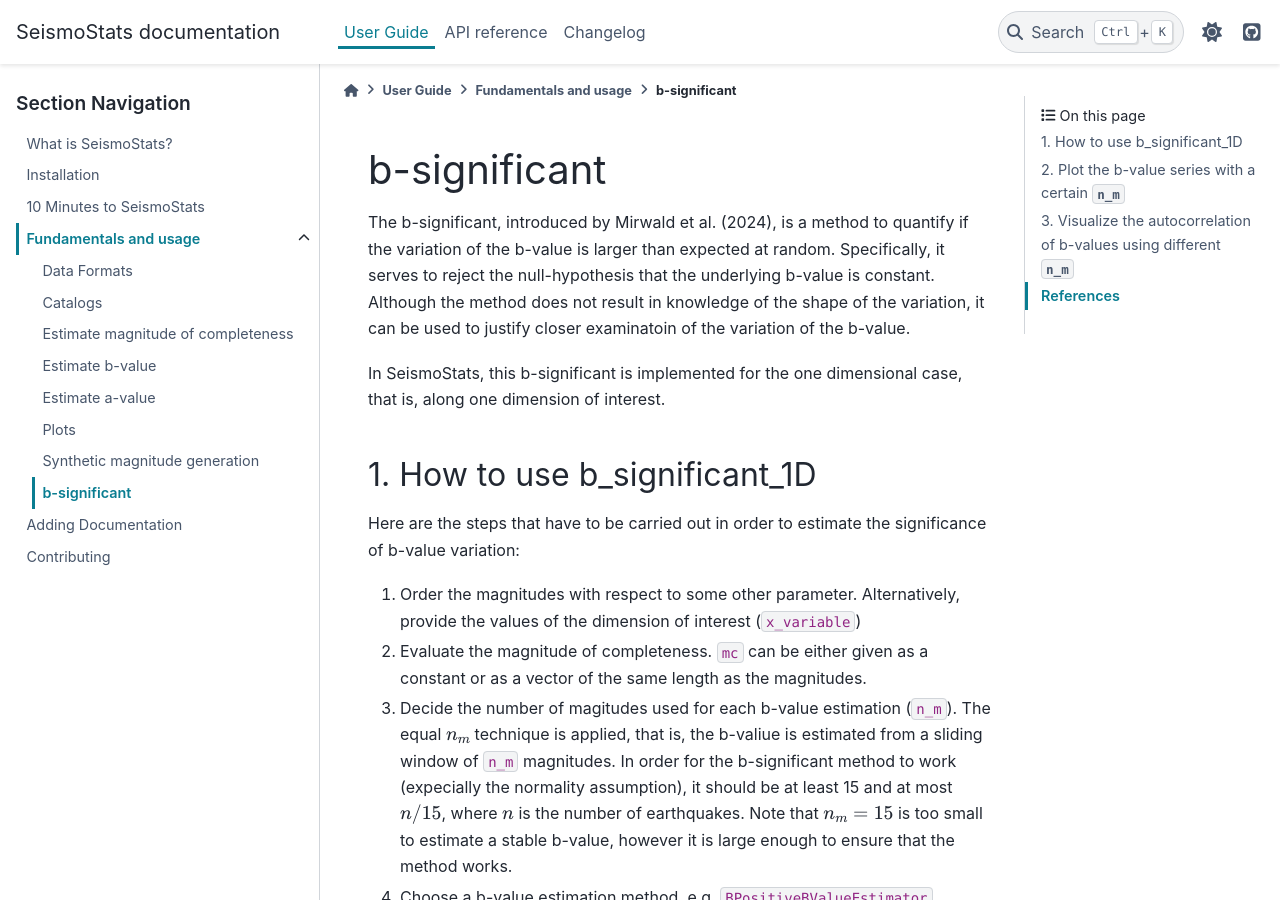
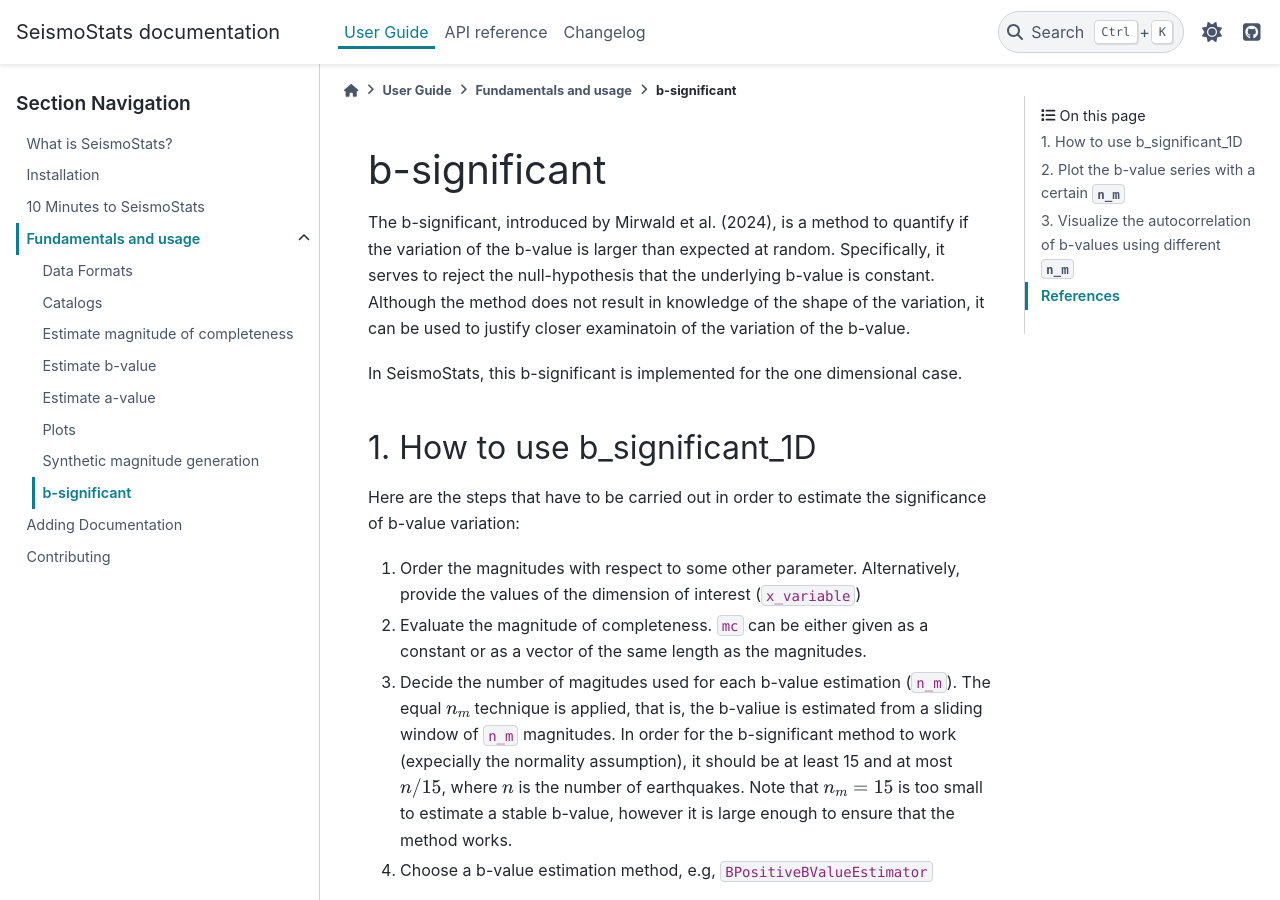
Before and after one commit to swiss-seismological-service/SeismoStats, a Sphinx documentation site: the page built from docs/source/user/b_significant.md, in a window 1280 px wide and 900 px high. Built offline with Sphinx 7.4.7 and the PyData theme 0.15.4, drawn with Linux system fonts in a browser that asks for light colours; pages that are not in the unit, such as notebooks, are missing from menus; the version number could not be read and is left out.

Commit message:
improve descritpion

```diff
--- a/docs/source/user/b_significant.md
+++ b/docs/source/user/b_significant.md
@@ -2,7 +2,7 @@
 
 The b-significant, introduced by  Mirwald et al. (2024), is a method to quantify if the variation of the b-value is larger than expected at random. Specifically, it serves to reject the null-hypothesis that the underlying b-value is constant. Although the method does not result in knowledge of the shape of the variation, it can be used to justify closer examinatoin of the variation of the b-value.
 
-In SeismoStats, this b-significant is implemented for the one dimensional case, that is, along one dimension of interest.
+In SeismoStats, this b-significant is implemented for the one dimensional case.
 
 ## 1. How to use b_significant_1D
 
```
